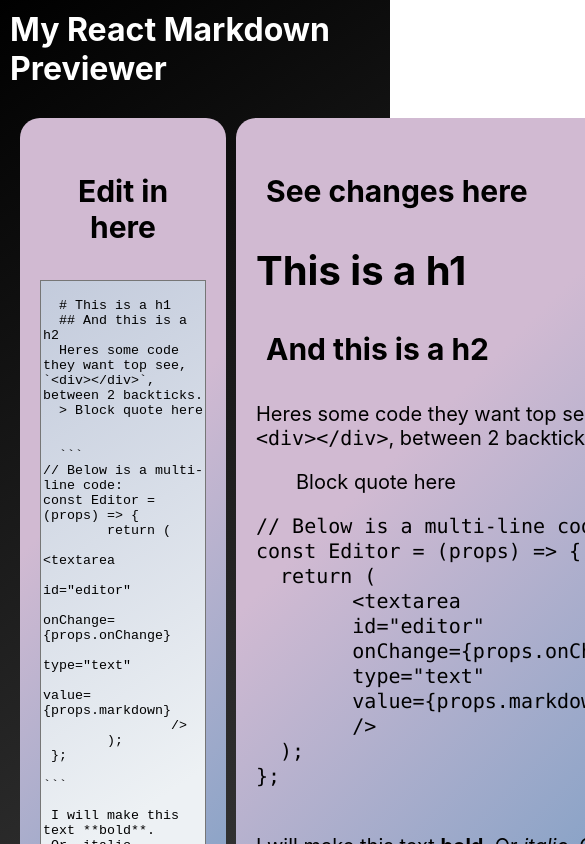
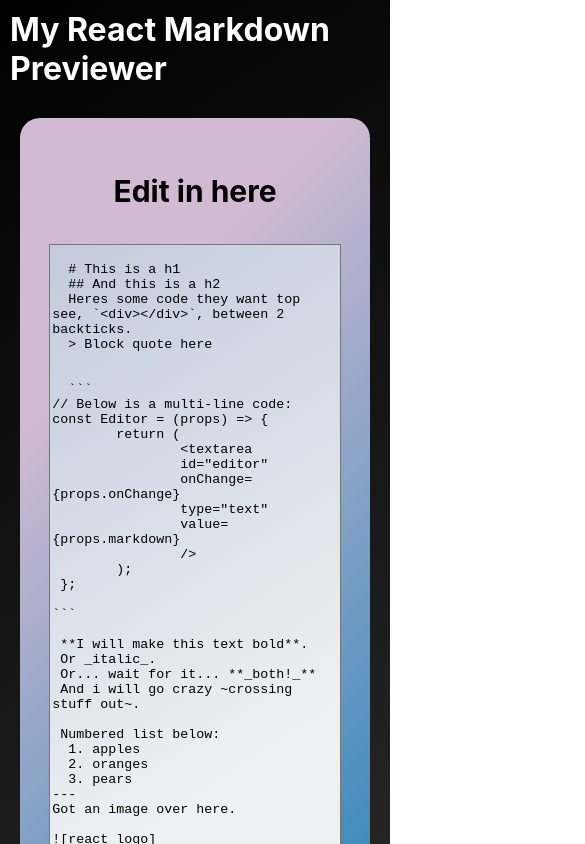
Before and after one commit to adrimihailescu/markdown-previewer, a React (Create React App) app: page / in a window 390 px wide. Shown: the top 844 px of the page, 585 px wide, since content can reach past the window. Built offline with nearby package versions, Linux system fonts and the light colour scheme.

Commit message:
added media query

```diff
--- a/src/App.js
+++ b/src/App.js
@@ -26,7 +26,7 @@
 
 \`\`\`
 
- I will make this text **bold**.
+ **I will make this text bold**.
  Or _italic_.
  Or... wait for it... **_both!_**
  And i will go crazy ~crossing stuff out~.
@@ -51,7 +51,7 @@
 	};
 
 	return (
-		<div className="App">
+		<div className="App responsive-app">
 			<header className="App-header">
 				<h1 className="title">My React Markdown Previewer</h1>
 			</header>
--- a/src/App.scss
+++ b/src/App.scss
@@ -21,7 +21,10 @@
 		color: black;
 		margin: 10px;
 		padding: 10px;
-		@media screen and (max-width: 650px) {
+
+		@media (max-width: 1000px) {
+			display: flex;
+			flex-wrap: wrap;
 		}
 	}
 }
--- a/src/Components/MarkdownEditor.scss
+++ b/src/Components/MarkdownEditor.scss
@@ -1,5 +1,5 @@
 .editor-area {
-	width: auto;
+	width: 100%;
 	height: auto;
 	padding: 20px;
 	margin: 0;
```
